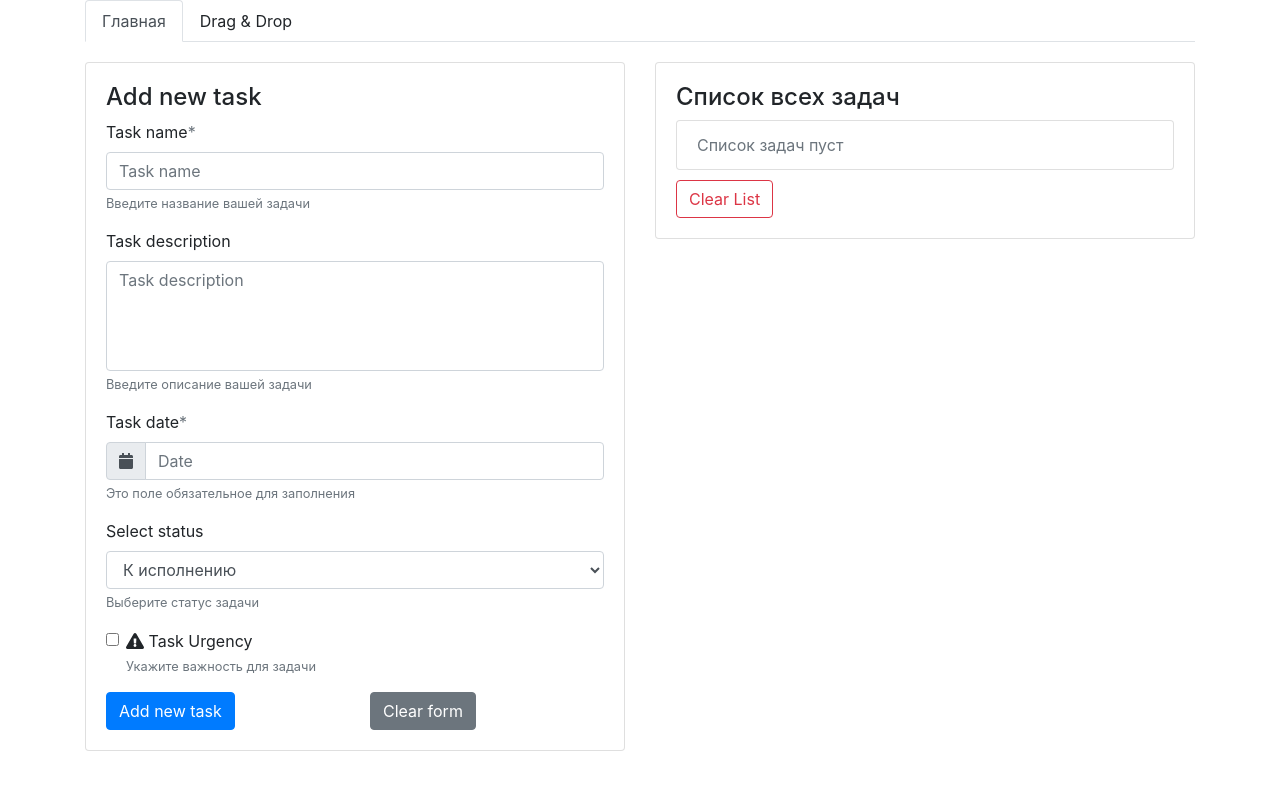
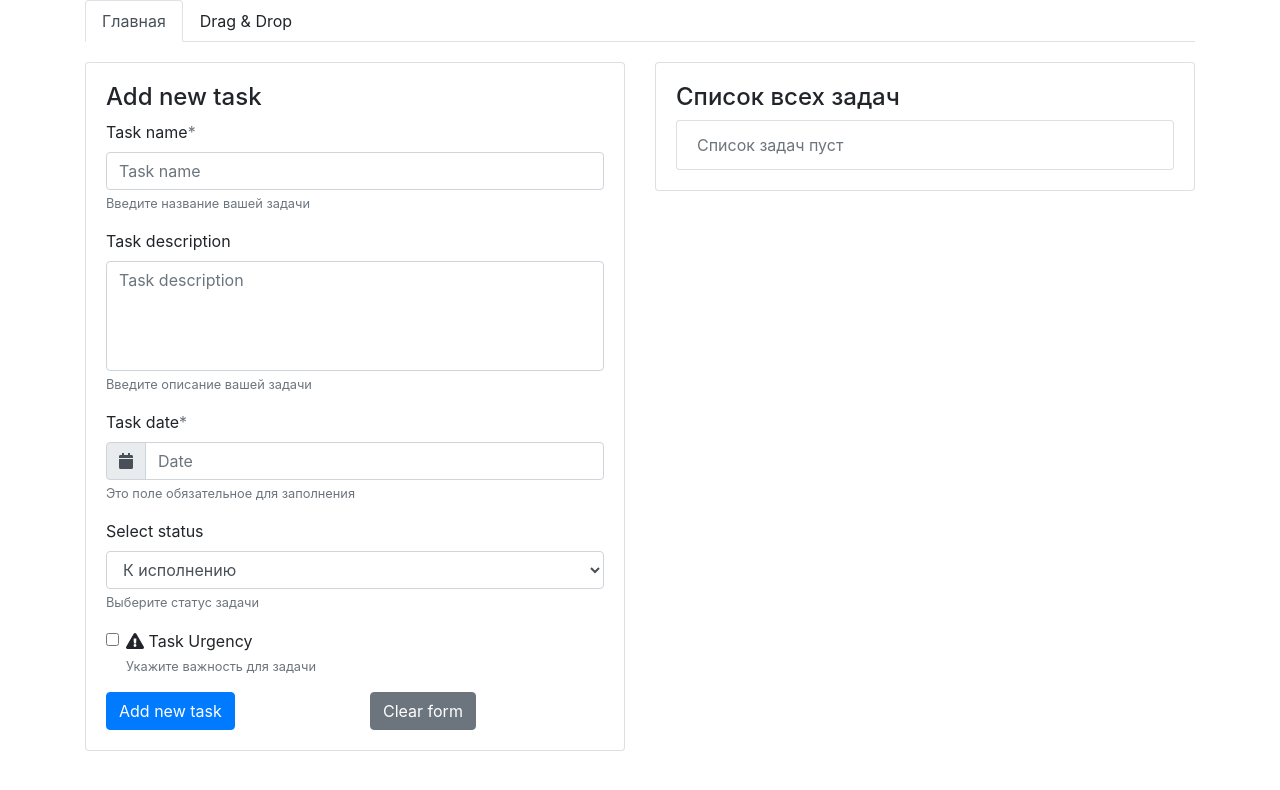
Before and after one commit to NikitaSysoev/React-TaskTracker, a React (Create React App) app: page /#/ in a window 1280 px wide. Shown: the top 790 px of the page. Built offline with nearby package versions, Linux system fonts and the light colour scheme.

Commit message:
add btn handleCLearList

```diff
--- a/src/App.js
+++ b/src/App.js
@@ -59,6 +59,11 @@ export default class App extends React.Component {
     });
   };
 
+  handleClearList = () => {
+    this.setState({ taskList: [] });
+    localStorage.removeItem('TASKS');
+  };
+
   handleDeleteTask = (e, taskId) => {
     const { taskList } = this.state;
     this.setState(
@@ -106,6 +111,7 @@ export default class App extends React.Component {
               taskForEdit={this.state.taskForEdit}
               formSate={this.state.formSate}
               onSaveData={this.handleSaveFormData}
+              onListClear = {this.handleClearList}
             />
           ) : (
             <Dnd />
--- a/src/components/main_list/index.jsx
+++ b/src/components/main_list/index.jsx
@@ -55,9 +55,8 @@ export default class MainList extends React.Component {
         this.props.onTaskDelete(e, taskId);
     };
 
-    handleClearList = () => {
-
-        localStorage.removeItem('TASKS');
+    handleClearList() {
+        this.props.onListClear();
     }
 
     renderOneTask = (item) => {
@@ -110,10 +109,20 @@ export default class MainList extends React.Component {
             ? this.props.data.map(this.renderOneTask)
             : emptyList;
 
+        const btnClearAll = this.props.data && this.props.data.length ?
+            <button
+                type="button"
+                className="btn btn-outline-danger"
+                onClick={this.handleClearList.bind(this)}
+                style={{ marginTop: '10px' }}>
+                Clear List
+            </button>
+            :
+            null;
+
         const filterElement = () => {
             return this.props.data ? this.props.data.find(item => String(item.id) === this.state.taskId) : null;
         }
-
         return (
             <Card>
                 <h4>Список всех задач</h4>
@@ -123,15 +132,8 @@ export default class MainList extends React.Component {
                     }
                 </ul>
                 {
-                    this.props.children // компоненты "дети", которые были переданы внутрь <MainList>....</MainList>
+                    btnClearAll
                 }
-                <button
-                    type="button"
-                    className="btn btn-outline-danger"
-                    onClick={this.handleClearList}
-                    style={{ marginTop: '10px' }}>
-                    Clear List
-                </button>
                 <Modal
                     title="Some title"
                     onCancelClick={this.handleCloseModal}
--- a/src/screens/main.jsx
+++ b/src/screens/main.jsx
@@ -18,6 +18,7 @@ const MainTab = (props) => {
                 <MainList
                     onTaskEdit={props.onTaskEdit}
                     onTaskDelete={props.onTaskDelete}
+                    onListClear = {props.onListClear}
                     data={props.taskList}
                 />
             </div>
@@ -33,5 +34,6 @@ MainTab.propTypes = {
     onTaskDelete: PropTypes.func, // удалить таску
     formSate: PropTypes.string, // состояние формы (редактровать или добавить таску)
     taskForEdit: PropTypes.object, // номер таски, которую редактируют
-    onSaveData: PropTypes.func
+    onSaveData: PropTypes.func,
+    onListClear: PropTypes.func
 };
```
